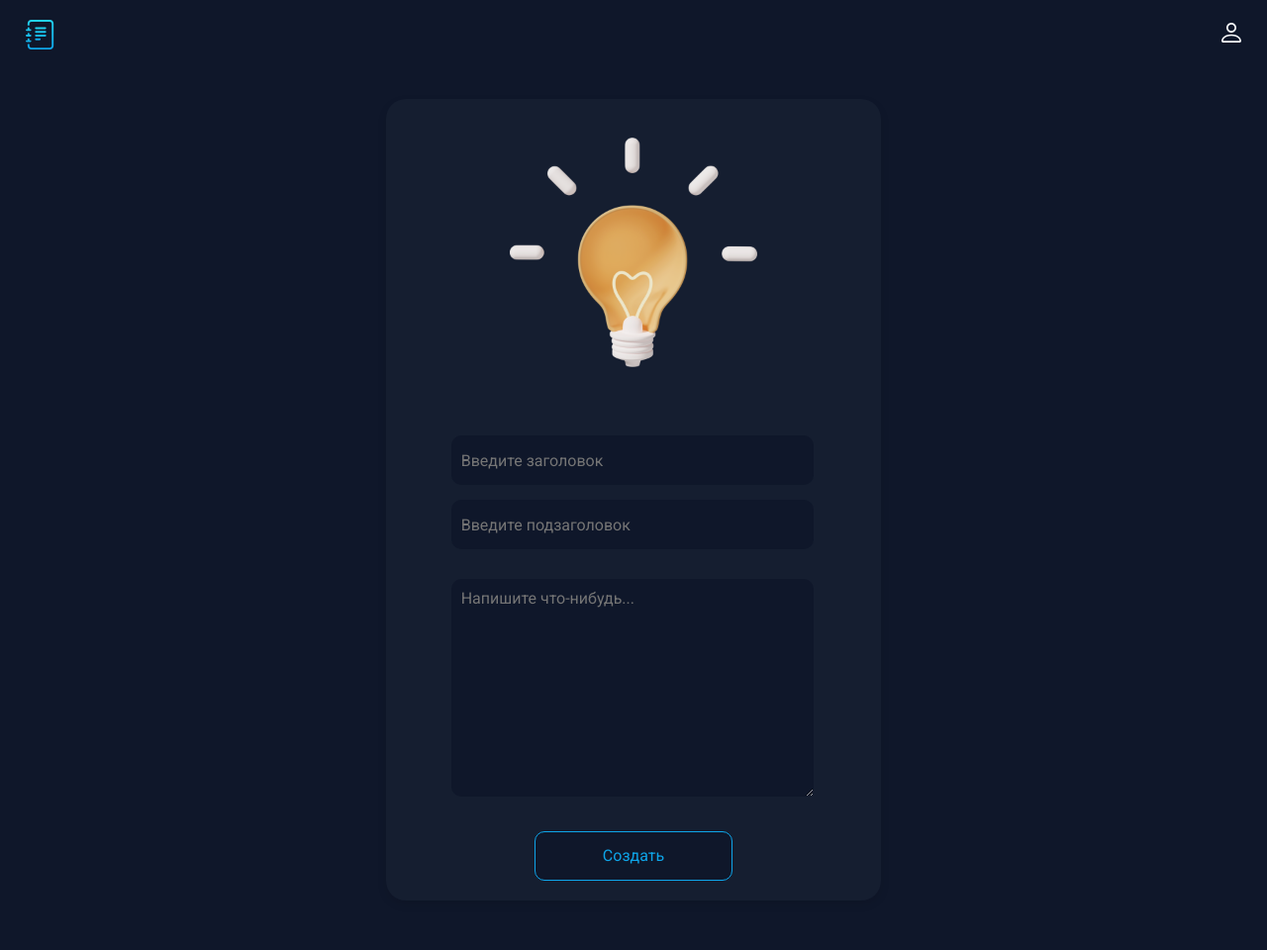
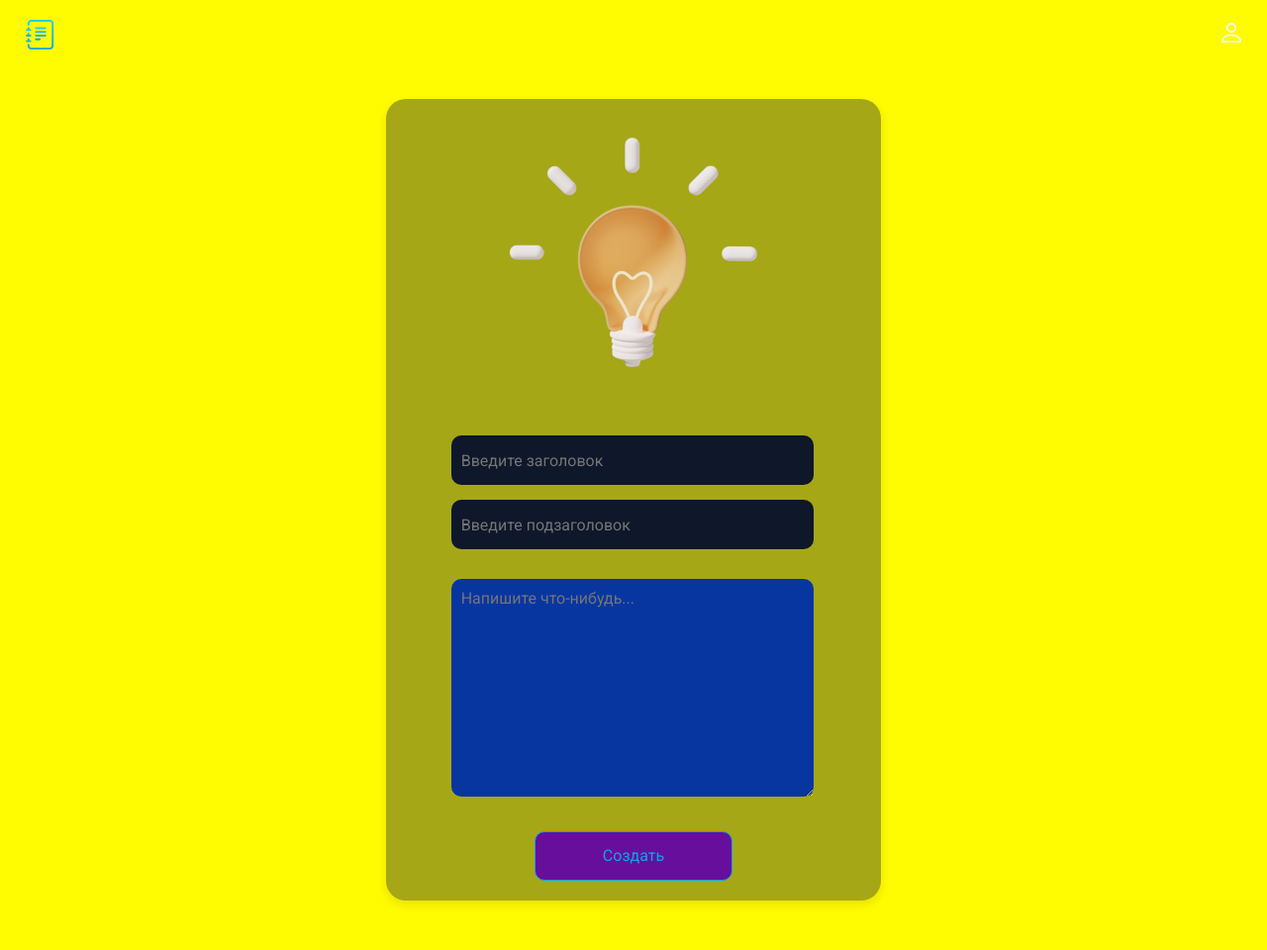
Before and after one commit to ArtemShevchenko2023/M4L2, a Flask app: page /create in a window 1280 px wide. Shown: the whole page at 99% size. Run offline with Flask 3, Linux system fonts and the light colour scheme.

Commit message:
Update style.css

```diff
--- a/diary-main/static/css/style.css
+++ b/diary-main/static/css/style.css
@@ -4,7 +4,7 @@ body::-webkit-scrollbar {
   }
 
   body::-webkit-scrollbar-track {
-    background: #0F172A;        /* цвет зоны отслеживания */
+    background: #acffea;        /* цвет зоны отслеживания */
   }
 
   body::-webkit-scrollbar-thumb {
@@ -22,7 +22,7 @@ body {
     font-family: 'Roboto', sans-serif;
     font-size: 16px;
     line-height: 20px;
-    background-color: #0F172A;
+    background-color: #fffb00;
     color: #5200FC;
 }
 
@@ -183,7 +183,7 @@ ul {
 }
 
 .form__text {
-    background: #0F172A;
+    background: #0836a1;
     border-radius: 10px;
     padding: 10px;
     color: #00ffea;
@@ -194,7 +194,7 @@ ul {
 
 .form__button {
     border: 1px solid rgba(14, 165, 233, 1);
-    background: #0F172A;
+    background: #680e9c;
     border-radius: 10px;
     color: rgba(14, 165, 233, 1);
     padding: 10px;
@@ -239,7 +239,7 @@ ul {
 .main__link {
     display: block;
     border: 1px solid rgba(14, 165, 233, 1);
-    background: #0F172A;
+    background: #a80000;
     border-radius: 10px;
     color: rgba(14, 165, 233, 1);
     padding: 15px 10px;
```
